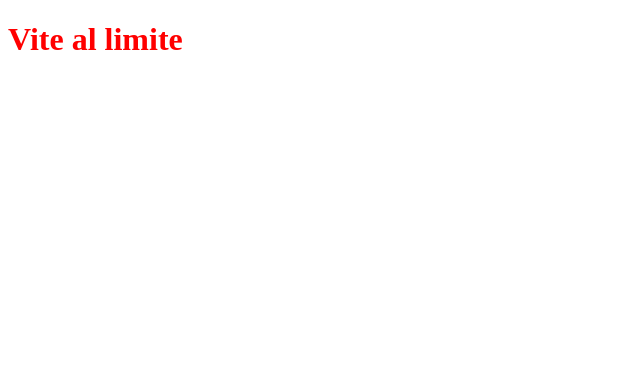
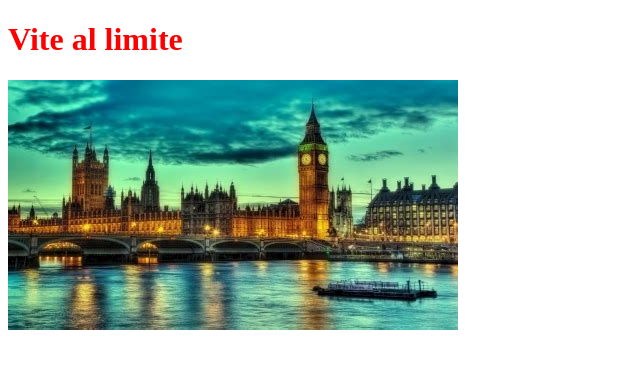
Before and after one commit to AlessandroRamoni/vue-hello, a plain HTML site: page index.html in a window 1280 px wide. Shown: the whole page, without its empty margins (0-640 px from the left). Drawn offline with nearby package versions, Linux system fonts and the light colour scheme.

Commit message:
add img with Vue

```diff
--- a/index.html
+++ b/index.html
@@ -16,6 +16,7 @@
 <body>
     <div id="container">
         <h1 class="colore">{{ messaggio }}</h1>
+        <img :src="immagine" alt="">
     </div>
 </body>
 
--- a/js/script.js
+++ b/js/script.js
@@ -6,5 +6,6 @@ const app = new Vue({
     messaggio: "Vite al limite",
     colore: "giallo",
     background: "",
+    immagine: "./img/03.jpg",
   },
 });
```
